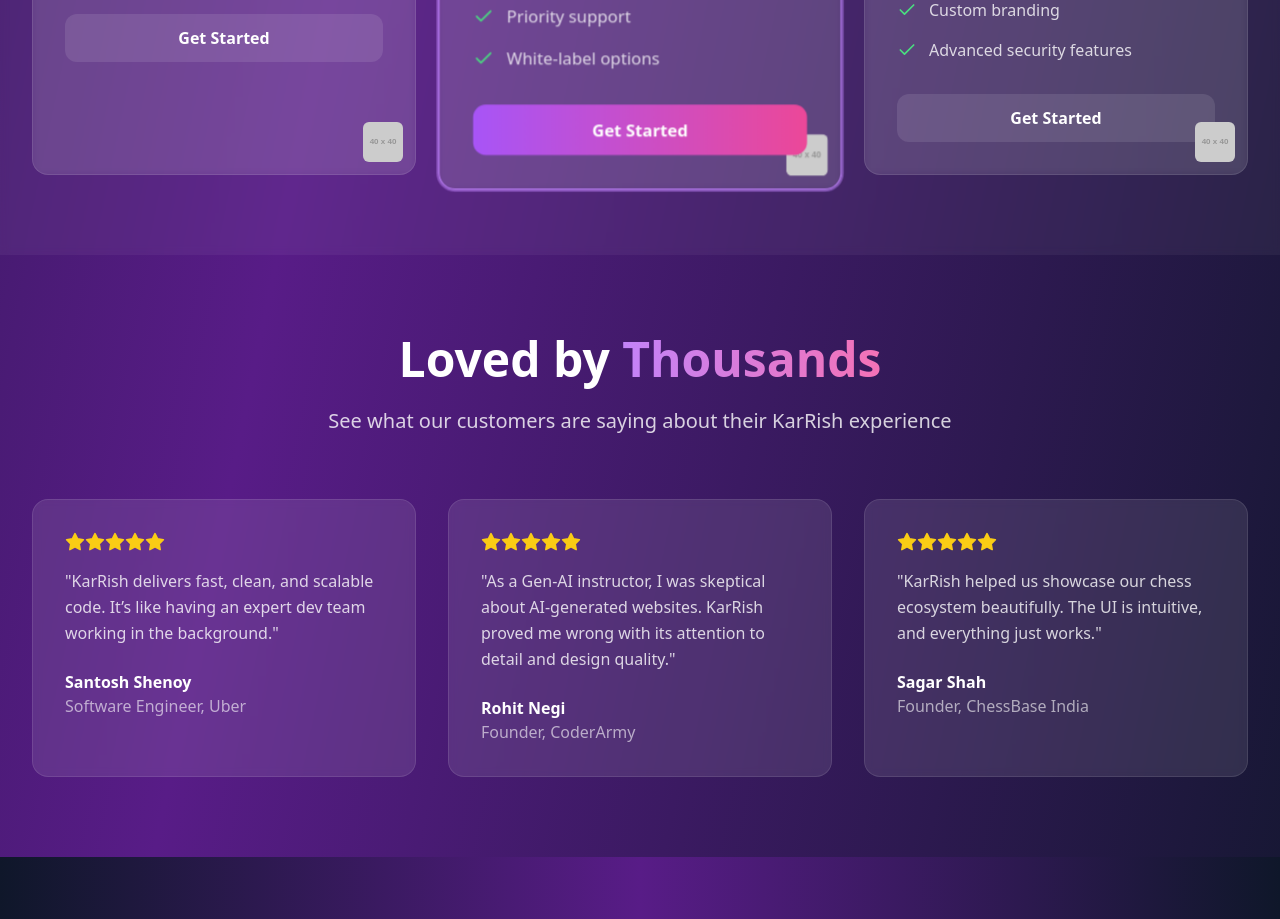
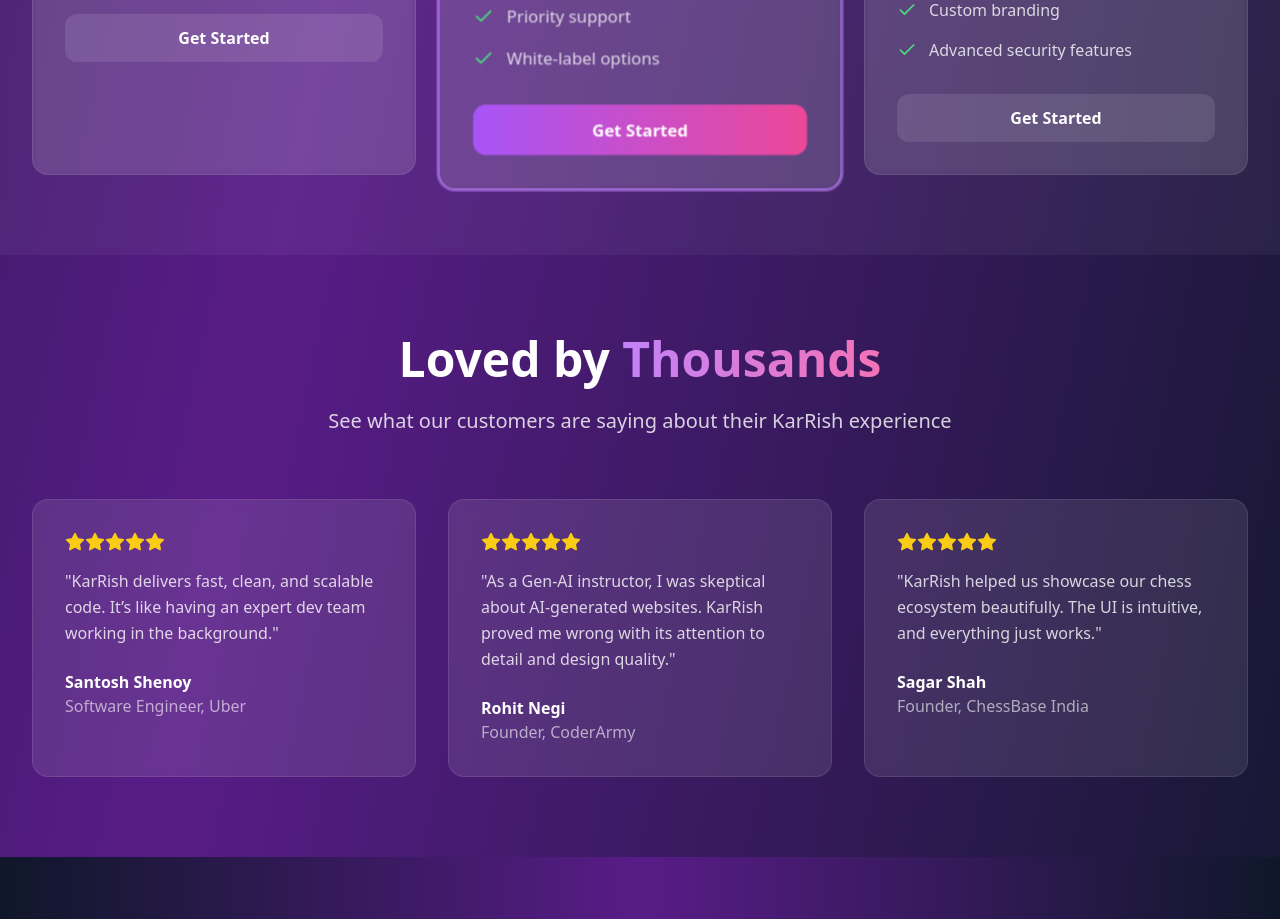
Before and after one commit to CodingEnthusiastic/KarRish, a React (Vite) app: page / in a window 1280 px wide. Shown: the part 4600-5519 px from the top of the page. Built offline with nearby package versions, Linux system fonts and the light colour scheme.

Commit message:
Update App.tsx

```diff
--- a/src/App.tsx
+++ b/src/App.tsx
@@ -488,13 +488,15 @@
                 }`}
               >
                 {/* Image Box at Bottom Right */}
-                <div className="absolute bottom-3 right-3 w-10 h-10">
+
+{/*                 <div className="absolute bottom-3 right-3 w-10 h-10">
                   <img
                     src={`https://via.placeholder.com/40?text=${plan.name.charAt(0)}`} // replace with your own URLs
                     alt={`${plan.name} icon`}
                     className="rounded-md"
                   />
-                </div>
+                </div> */}
+
                 {plan.isPopular && (
                   <div className="absolute -top-4 left-1/2 transform -translate-x-1/2">
                     <div className="bg-gradient-to-r from-purple-500 to-pink-500 text-white px-4 py-2 rounded-full text-sm font-semibold">
```
